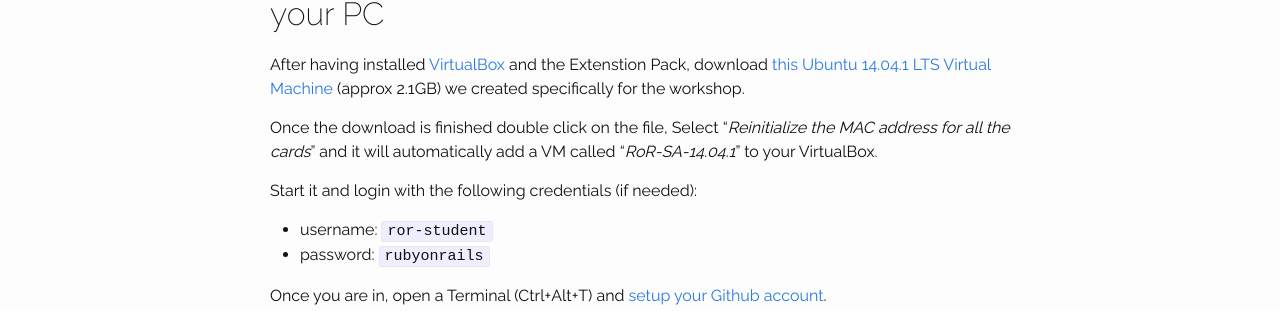
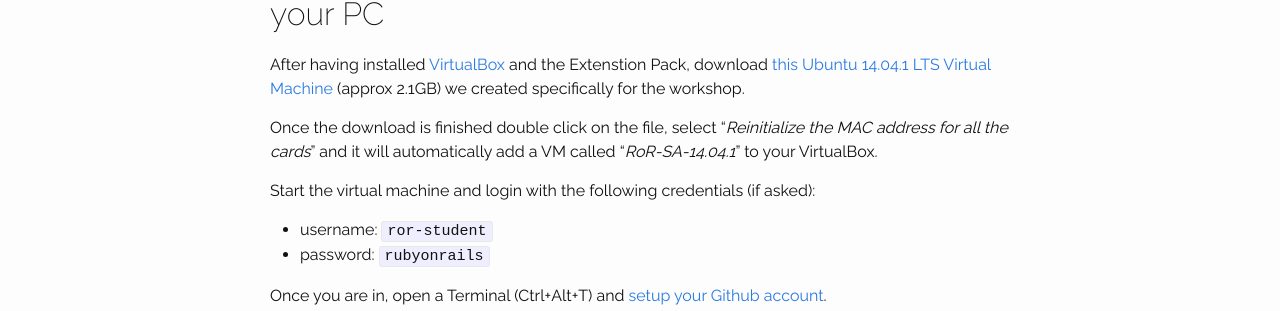
Before and after one commit to kwadzi/ror-dw-2015, a Jekyll site: the page built from 04_prerequisites.md, in a window 1280 px wide. Shown: the part 1121-1432 px from the top of the page. Built offline with Jekyll 4.4.1, drawn with Linux system fonts in a browser that asks for light colours; nearby versions of some CDN libraries.

Commit message:
some typos

```diff
--- a/04_prerequisites.md
+++ b/04_prerequisites.md
@@ -43,9 +43,9 @@ Finally, if you work on <i class="fa fa-windows"></i> __MS Windows™__, you hav
 
 After having installed [VirtualBox](https://www.virtualbox.org/wiki/Downloads) and the Extenstion Pack, download [this Ubuntu 14.04.1 LTS Virtual Machine][vm_download] (approx 2.1GB) we created specifically for the workshop.
 
-Once the download is finished double click on the file, Select "_Reinitialize the MAC address for all the cards_" and it will automatically add a VM called "_RoR-SA-14.04.1_" to your VirtualBox.
+Once the download is finished double click on the file, select "_Reinitialize the MAC address for all the cards_" and it will automatically add a VM called "_RoR-SA-14.04.1_" to your VirtualBox.
 
-Start it and login with the following credentials (if needed):
+Start the virtual machine and login with the following credentials (if asked):
 
 * username: `ror-student`
 * password: `rubyonrails`
```
